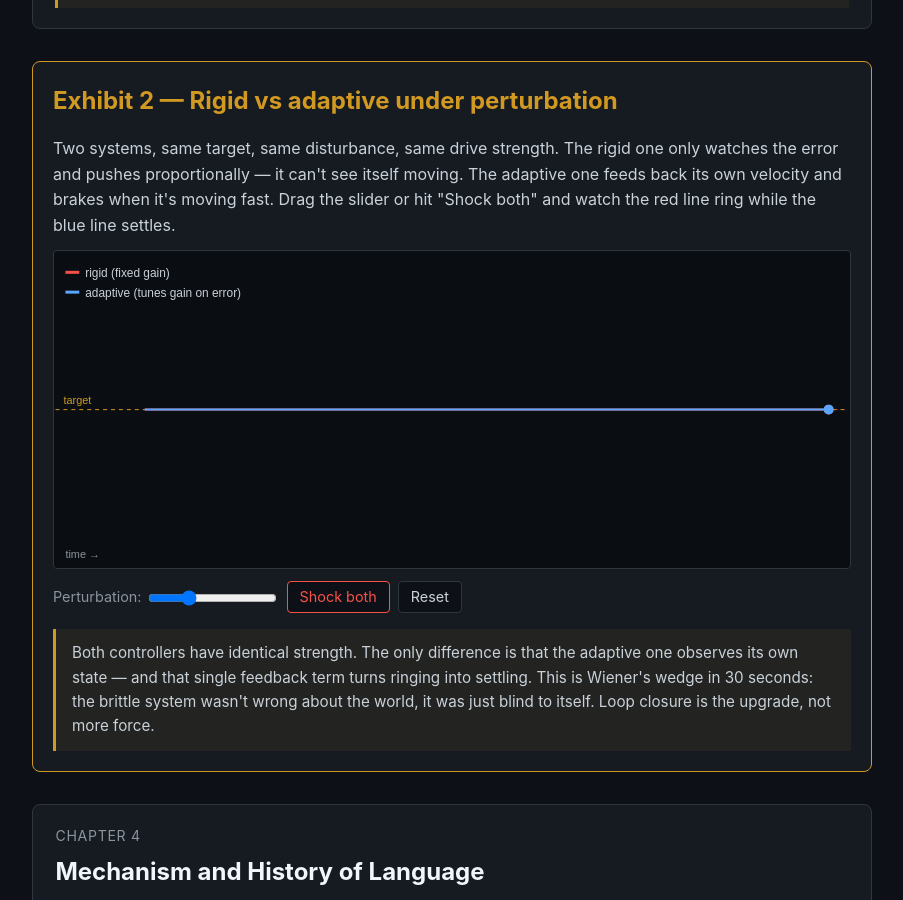
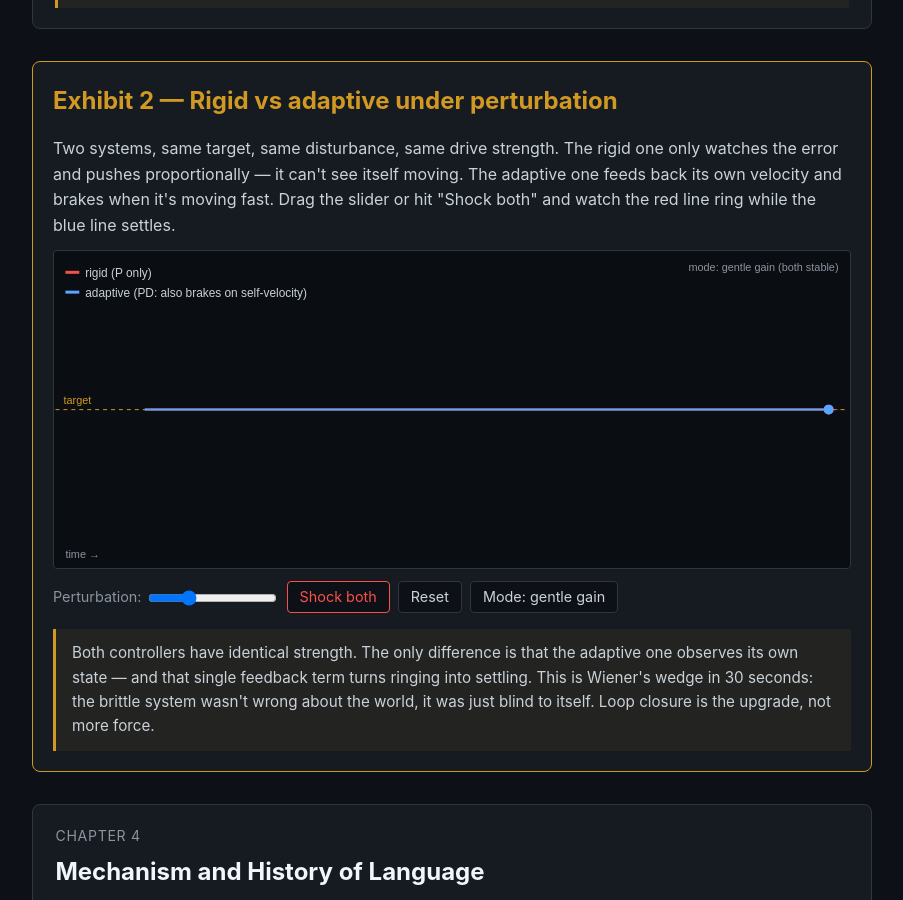
Before and after one commit to tkellogg/strix-research, a Jekyll site: the page built from wiener.html, in a window 1280 px wide and 900 px high, scrolled down 3045 px. Shown: the whole window, without its empty margins (188-1091 px from the left). Built offline with Jekyll 4.4.1, drawn with Linux system fonts in a browser that asks for light colours; some of the changed lines change nothing that is shown.

Commit message:
wiener: exhibit 2 toggle gentle vs past-margin gain
Past-margin mode: gain past stability so rigid diverges (with clamp + label),
adaptive's brake holds. Caption swaps to match.

```diff
--- a/wiener.html
+++ b/wiener.html
@@ -427,8 +427,9 @@
   </label>
   <button id="feedback-shock" class="danger">Shock both</button>
   <button id="feedback-reset">Reset</button>
-</div>
-<div class="takeaway">
+  <button id="feedback-mode">Mode: gentle gain</button>
+</div>
+<div class="takeaway" id="feedback-takeaway">
   Both controllers have identical strength. The only difference is that the adaptive one
   observes its own state — and that single feedback term turns ringing into settling.
   This is Wiener's wedge in 30 seconds: the brittle system wasn't wrong about the world,
@@ -1119,26 +1120,39 @@
   let adaptive = { y: TARGET, vy: 0 };
   let rigidTrace = [], adaptTrace = [];
   let perturbY = 0;
-  const GAIN = 0.14;       // both use the same forward gain
-  const FRICTION = 0.97;   // both have the same physical friction (very light)
-  const DERIV = 0.35;      // adaptive's brake-on-self-velocity term
+  // Two modes:
+  //   gentle   — gain inside stability margin; rigid converges uglier, adaptive cleaner
+  //   crank    — gain past stability margin; rigid diverges, adaptive's brake holds it
+  const MODES = {
+    gentle: { GAIN: 0.14, DERIV: 0.35, FRICTION: 0.97 },
+    crank:  { GAIN: 0.42, DERIV: 0.55, FRICTION: 0.99 },
+  };
+  let modeName = 'gentle';
+  let rigidDiverged = false;
 
   function step() {
+    const M = MODES[modeName];
     const target = TARGET + perturbY;
 
     // Rigid: only sees error, pushes proportionally. No self-observation.
     const eR = target - rigid.y;
-    rigid.vy += eR * GAIN;
-    rigid.vy *= FRICTION;
+    rigid.vy += eR * M.GAIN;
+    rigid.vy *= M.FRICTION;
     rigid.y += rigid.vy;
 
     // Adaptive: same drive, plus an extra term that subtracts a fraction of its
     // own current velocity. When it's moving fast it brakes harder. Result: it
     // closes on the target without ringing past it.
     const eA = target - adaptive.y;
-    adaptive.vy += eA * GAIN - adaptive.vy * DERIV;
-    adaptive.vy *= FRICTION;
+    adaptive.vy += eA * M.GAIN - adaptive.vy * M.DERIV;
+    adaptive.vy *= M.FRICTION;
     adaptive.y += adaptive.vy;
+
+    // Detect rigid divergence so we can label it instead of letting it whip
+    // off the chart silently.
+    if (!rigidDiverged && (Math.abs(rigid.y - TARGET) > 600 || Math.abs(rigid.vy) > 80)) {
+      rigidDiverged = true;
+    }
 
     rigidTrace.push(rigid.y);
     if (rigidTrace.length > TRACE_LEN) rigidTrace.shift();
@@ -1165,26 +1179,32 @@
     // Perturbed target
     s += `<line x1="${traceX0}" y1="${target}" x2="${W - 10}" y2="${target}" stroke="rgba(248,81,73,0.4)" stroke-width="1"/>`;
 
+    // Clip y values to chart so a divergent rigid trace doesn't break SVG bounds.
+    const clamp = v => Math.max(-20, Math.min(H + 20, v));
     // Rigid trace (red)
     s += '<polyline fill="none" stroke="#f85149" stroke-width="2" points="';
     for (let i = 0; i < rigidTrace.length; i++) {
-      s += `${traceX0 + i * dx},${rigidTrace[i]} `;
+      s += `${traceX0 + i * dx},${clamp(rigidTrace[i])} `;
     }
     s += '"/>';
     // Adaptive trace (blue)
     s += '<polyline fill="none" stroke="#58a6ff" stroke-width="2" points="';
     for (let i = 0; i < adaptTrace.length; i++) {
-      s += `${traceX0 + i * dx},${adaptTrace[i]} `;
+      s += `${traceX0 + i * dx},${clamp(adaptTrace[i])} `;
     }
     s += '"/>';
 
     // Current points
-    s += `<circle cx="${traceX0 + (rigidTrace.length - 1) * dx}" cy="${rigid.y}" r="5" fill="#f85149"/>`;
-    s += `<circle cx="${traceX0 + (adaptTrace.length - 1) * dx}" cy="${adaptive.y}" r="5" fill="#58a6ff"/>`;
+    s += `<circle cx="${traceX0 + (rigidTrace.length - 1) * dx}" cy="${clamp(rigid.y)}" r="5" fill="#f85149"/>`;
+    s += `<circle cx="${traceX0 + (adaptTrace.length - 1) * dx}" cy="${clamp(adaptive.y)}" r="5" fill="#58a6ff"/>`;
 
     // Labels
-    s += `<rect x="10" y="20" width="14" height="3" fill="#f85149"/><text x="30" y="26" fill="#c9d1d9" font-size="12" font-family="sans-serif">rigid (fixed gain)</text>`;
-    s += `<rect x="10" y="40" width="14" height="3" fill="#58a6ff"/><text x="30" y="46" fill="#c9d1d9" font-size="12" font-family="sans-serif">adaptive (tunes gain on error)</text>`;
+    s += `<rect x="10" y="20" width="14" height="3" fill="#f85149"/><text x="30" y="26" fill="#c9d1d9" font-size="12" font-family="sans-serif">rigid (P only)</text>`;
+    s += `<rect x="10" y="40" width="14" height="3" fill="#58a6ff"/><text x="30" y="46" fill="#c9d1d9" font-size="12" font-family="sans-serif">adaptive (PD: also brakes on self-velocity)</text>`;
+    s += `<text x="${W - 10}" y="20" text-anchor="end" fill="#8b949e" font-size="11" font-family="sans-serif">mode: ${modeName === 'gentle' ? 'gentle gain (both stable)' : 'past margin (rigid unstable)'}</text>`;
+    if (rigidDiverged) {
+      s += `<text x="${W - 10}" y="40" text-anchor="end" fill="#f85149" font-size="12" font-family="sans-serif" font-weight="bold">rigid: divergent</text>`;
+    }
     s += `<text x="10" y="${H - 10}" fill="#8b949e" font-size="11" font-family="sans-serif">time →</text>`;
 
     svg.innerHTML = s;
@@ -1204,6 +1224,25 @@
     rigidTrace = []; adaptTrace = [];
     perturbY = 0;
     slider.value = 50;
+    rigidDiverged = false;
+  });
+
+  const modeBtn = document.getElementById('feedback-mode');
+  const takeaway = document.getElementById('feedback-takeaway');
+  const TAKEAWAY = {
+    gentle: `Both controllers have identical strength. The only difference is that the adaptive one observes its own state — and that single feedback term turns ringing into settling. This is Wiener's wedge in 30 seconds: the brittle system wasn't wrong about the world, it was just blind to itself. Loop closure is the upgrade, not more force.`,
+    crank: `Crank the gain past the stability margin and the rigid loop literally can't survive — its corrections amplify each cycle until it diverges. The adaptive loop sees itself moving and brakes, so it stays stable at a gain the rigid one can't touch. This is the deeper Wiener point: self-observation isn't just nicer, it unlocks operating regimes the blind system has no access to.`,
+  };
+  modeBtn.addEventListener('click', () => {
+    modeName = (modeName === 'gentle') ? 'crank' : 'gentle';
+    modeBtn.textContent = (modeName === 'gentle') ? 'Mode: gentle gain' : 'Mode: past margin';
+    takeaway.textContent = TAKEAWAY[modeName];
+    rigid = { y: TARGET, vy: 0 };
+    adaptive = { y: TARGET, vy: 0 };
+    rigidTrace = []; adaptTrace = [];
+    perturbY = 0;
+    slider.value = 50;
+    rigidDiverged = false;
   });
 })();
 
```
